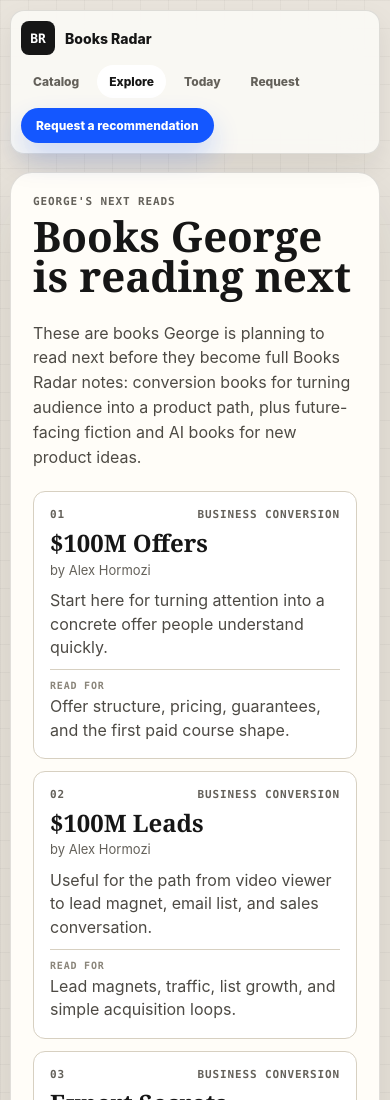
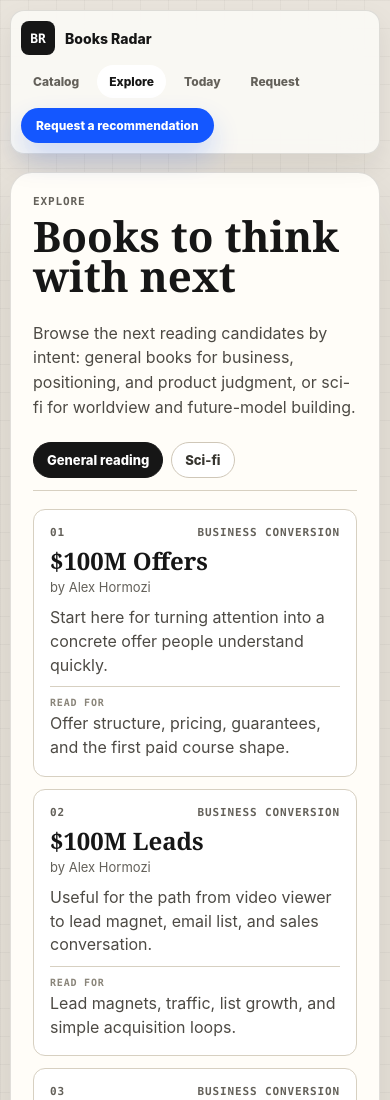
Before and after one commit to georgewangyu/books-radar, a Next.js app: page /queue in a window 390 px wide. Shown: the top 1100 px of the page. Built offline with nearby package versions, Linux system fonts and the light colour scheme.

Commit message:
Add Explore sci-fi reading tab

```diff
--- a/app/globals.css
+++ b/app/globals.css
@@ -440,23 +440,82 @@
   line-height: 1.55;
 }
 
+.explore-tabs {
+  display: grid;
+  gap: 18px;
+}
+
+.explore-tablist {
+  display: flex;
+  flex-wrap: wrap;
+  gap: 8px;
+  border-bottom: 1px solid var(--line);
+  padding-bottom: 12px;
+}
+
+.explore-tab {
+  border: 1px solid #cfc7b8;
+  border-radius: 999px;
+  background: #fff;
+  color: #383630;
+  padding: 9px 13px;
+  font-size: 13px;
+  font-weight: 820;
+}
+
+.explore-tab.active,
+.explore-tab:hover {
+  border-color: var(--ink);
+  background: var(--ink);
+  color: #fff;
+}
+
+.explore-panel {
+  display: grid;
+  gap: 16px;
+}
+
+.sci-fi-panel-heading {
+  display: grid;
+  grid-template-columns: minmax(0, 0.9fr) minmax(320px, 0.7fr);
+  gap: 24px;
+  align-items: end;
+}
+
+.sci-fi-panel-heading h2 {
+  margin-bottom: 0;
+}
+
+.sci-fi-panel-heading > p {
+  margin-bottom: 0;
+  color: #4d4a44;
+  line-height: 1.55;
+}
+
 .section-kicker {
   margin: 0 0 8px;
 }
 
-.queue-grid {
+.queue-grid,
+.sci-fi-grid {
   display: grid;
   grid-template-columns: repeat(2, minmax(0, 1fr));
   gap: 12px;
 }
 
-.queue-card {
+.queue-card,
+.sci-fi-card {
   display: grid;
   gap: 9px;
   border: 1px solid #d7d0c1;
   border-radius: 12px;
   background: #fff;
   padding: 16px;
+}
+
+.sci-fi-card {
+  align-content: start;
+  border-color: #ccd5df;
 }
 
 .queue-card-top {
@@ -471,18 +530,34 @@
   text-transform: uppercase;
 }
 
+.sci-fi-card > span {
+  color: var(--muted);
+  font-family: var(--mono);
+  font-size: 11px;
+  font-weight: 820;
+  letter-spacing: 0.08em;
+  text-transform: uppercase;
+}
+
 .queue-card h2,
-.queue-card h3 {
+.queue-card h3,
+.sci-fi-card h3 {
   margin: 0;
   font-family: var(--serif);
   font-size: 24px;
   line-height: 1.05;
 }
 
-.queue-card p {
+.queue-card p,
+.sci-fi-card p {
   margin-bottom: 0;
   color: #4d4a44;
   line-height: 1.48;
+}
+
+.sci-fi-card .text-button {
+  width: fit-content;
+  margin-top: 4px;
 }
 
 .queue-author {
@@ -1041,6 +1116,7 @@
   .topbar,
   .hero,
   .agent-setup,
+  .sci-fi-panel-heading,
   .queue-heading,
   .book-grid,
   .request-section,
@@ -1070,7 +1146,8 @@
 
   .catalog-toolbar,
   .book-columns,
-  .queue-grid {
+  .queue-grid,
+  .sci-fi-grid {
     grid-template-columns: 1fr;
   }
 
--- /dev/null
+++ b/app/queue/explore-tabs.tsx
@@ -0,0 +1,101 @@
+"use client";
+
+import { useState } from "react";
+import Link from "next/link";
+import type { Book } from "@/lib/books";
+import type { ReadingQueueBook } from "@/lib/reading-queue";
+
+type Props = {
+  generalBooks: ReadingQueueBook[];
+  sciFiBooks: Book[];
+};
+
+type ExploreTab = "general" | "sci-fi";
+
+const tabs: Array<[ExploreTab, string]> = [
+  ["general", "General reading"],
+  ["sci-fi", "Sci-fi"],
+];
+
+export function ExploreTabs({ generalBooks, sciFiBooks }: Props) {
+  const [activeTab, setActiveTab] = useState<ExploreTab>("general");
+
+  return (
+    <div className="explore-tabs">
+      <div className="explore-tablist" role="tablist" aria-label="Explore sections">
+        {tabs.map(([value, label]) => (
+          <button
+            aria-controls={`${value}-panel`}
+            aria-selected={activeTab === value}
+            className={activeTab === value ? "explore-tab active" : "explore-tab"}
+            id={`${value}-tab`}
+            key={value}
+            onClick={() => setActiveTab(value)}
+            role="tab"
+            type="button"
+          >
+            {label}
+          </button>
+        ))}
+      </div>
+
+      {activeTab === "general" ? (
+        <section
+          aria-labelledby="general-tab"
+          className="explore-panel"
+          id="general-panel"
+          role="tabpanel"
+        >
+          <div className="queue-grid">
+            {generalBooks.map((book, index) => (
+              <article className="queue-card" key={book.id}>
+                <div className="queue-card-top">
+                  <span>{String(index + 1).padStart(2, "0")}</span>
+                  <strong>{book.lane}</strong>
+                </div>
+                <h2>{book.title}</h2>
+                <p className="queue-author">by {book.author}</p>
+                <p>{book.reason}</p>
+                <div className="queue-read-for">
+                  <span>Read for</span>
+                  <p>{book.readFor}</p>
+                </div>
+              </article>
+            ))}
+          </div>
+        </section>
+      ) : (
+        <section
+          aria-labelledby="sci-fi-tab"
+          className="explore-panel"
+          id="sci-fi-panel"
+          role="tabpanel"
+        >
+          <div className="sci-fi-panel-heading">
+            <div>
+              <p className="section-kicker">Worldview sci-fi</p>
+              <h2>Science fiction for stronger models</h2>
+            </div>
+            <p>
+              Books for stretching intuitions about civilization, AI, institutions,
+              identity, and the long-term shape of technology.
+            </p>
+          </div>
+          <div className="sci-fi-grid">
+            {sciFiBooks.map((book) => (
+              <article className="sci-fi-card" key={book.id}>
+                <span>{book.shelf}</span>
+                <h3>{book.title}</h3>
+                <p className="queue-author">by {book.author}</p>
+                <p>{book.whyRead}</p>
+                <Link className="text-button" href={`/books/${book.id}`}>
+                  View note
+                </Link>
+              </article>
+            ))}
+          </div>
+        </section>
+      )}
+    </div>
+  );
+}
--- a/app/queue/page.tsx
+++ b/app/queue/page.tsx
@@ -1,17 +1,23 @@
 import type { Metadata } from "next";
 import Link from "next/link";
+import { books } from "@/lib/books";
 import { readingQueue } from "@/lib/reading-queue";
+import { ExploreTabs } from "./explore-tabs";
 
 export const metadata: Metadata = {
-  title: "Books George Is Reading Next | Books Radar",
+  title: "Explore Books | Books Radar",
   description:
-    "Books George is planning to read next before they become full Books Radar notes.",
+    "Explore Books Radar reading candidates across general reading and sci-fi worldview tabs.",
   alternates: {
     canonical: "/queue",
   },
 };
 
 export default function QueuePage() {
+  const sciFiBooks = books.filter(
+    (book) => book.shelf === "Science Fiction" || book.shelf === "Speculative Fiction",
+  );
+
   return (
     <main className="shell">
       <header className="topbar">
@@ -35,32 +41,16 @@
       <section className="reading-queue reading-queue-page" aria-labelledby="queue-title">
         <div className="queue-heading">
           <div>
-            <p className="section-kicker">George's next reads</p>
-            <h1 id="queue-title">Books George is reading next</h1>
+            <p className="section-kicker">Explore</p>
+            <h1 id="queue-title">Books to think with next</h1>
           </div>
           <p>
-            These are books George is planning to read next before they become full
-            Books Radar notes: conversion books for turning audience into a product
-            path, plus future-facing fiction and AI books for new product ideas.
+            Browse the next reading candidates by intent: general books for
+            business, positioning, and product judgment, or sci-fi for worldview
+            and future-model building.
           </p>
         </div>
-        <div className="queue-grid">
-          {readingQueue.map((book, index) => (
-            <article className="queue-card" key={book.id}>
-              <div className="queue-card-top">
-                <span>{String(index + 1).padStart(2, "0")}</span>
-                <strong>{book.lane}</strong>
-              </div>
-              <h2>{book.title}</h2>
-              <p className="queue-author">by {book.author}</p>
-              <p>{book.reason}</p>
-              <div className="queue-read-for">
-                <span>Read for</span>
-                <p>{book.readFor}</p>
-              </div>
-            </article>
-          ))}
-        </div>
+        <ExploreTabs generalBooks={readingQueue} sciFiBooks={sciFiBooks} />
       </section>
     </main>
   );
```
Also changed, not shown: 1 other file (tests, documents, lock files or other folders).
